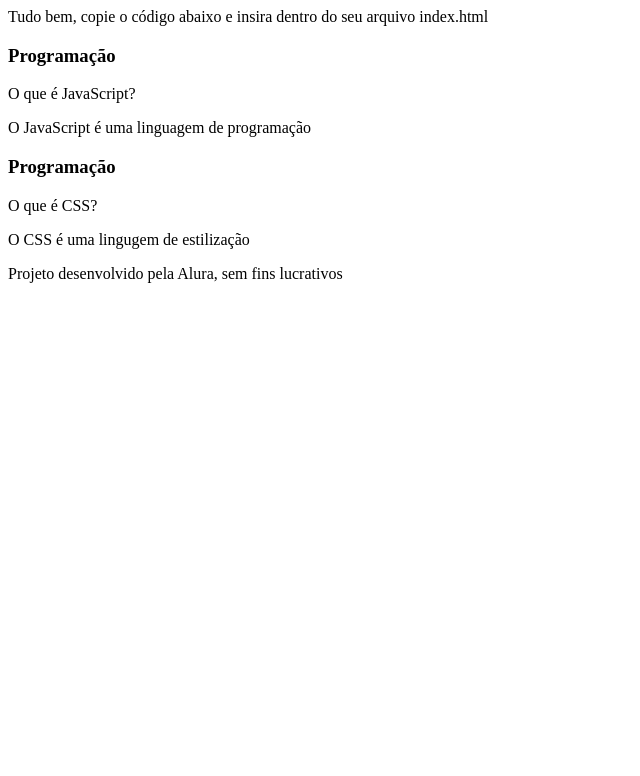
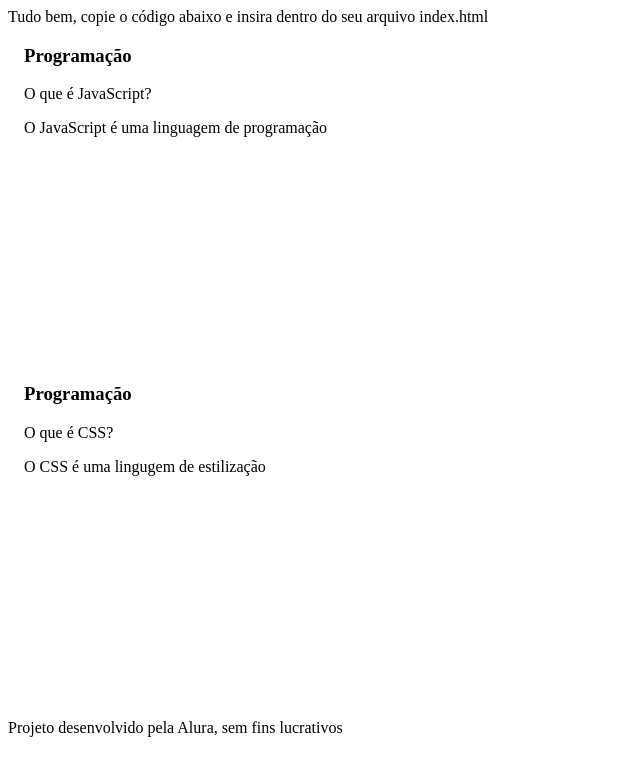
Before and after one commit to mateusschmidt1/repositorio-que-a-professora-quer, a plain HTML site: page index.html in a window 1280 px wide. Shown: the whole page, without its empty margins (0-640 px from the left). Drawn offline with Linux system fonts and the light colour scheme; files that its build step writes are made by us from their sources; a web font is replaced by a local one.

Commit message:
Update style.css

```diff
--- a/style.css
+++ b/style.css
@@ -10,3 +10,9 @@ body {
   background: url(img/bg-desktop-blue.webp);
   font-family: Tomorrow;
 }
+.cartao {
+  margin: 1rem 1rem;
+  height: 20rem;
+  flex-grow: 1;
+  flex-basis: calc(33% - 6rem);
+}
```
